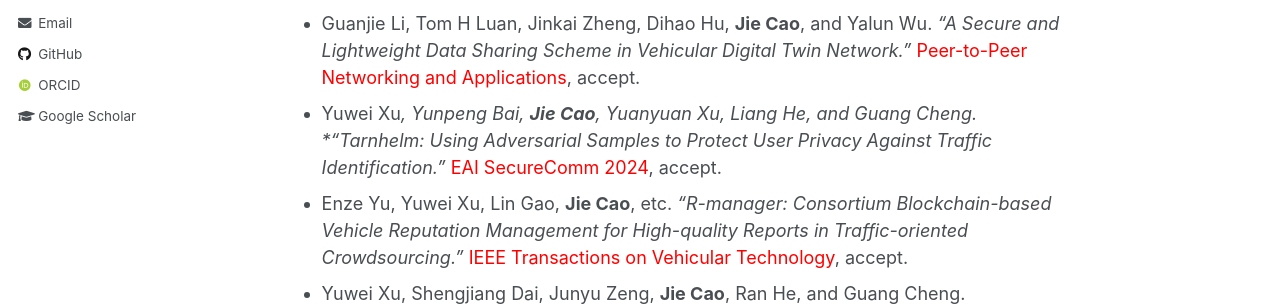
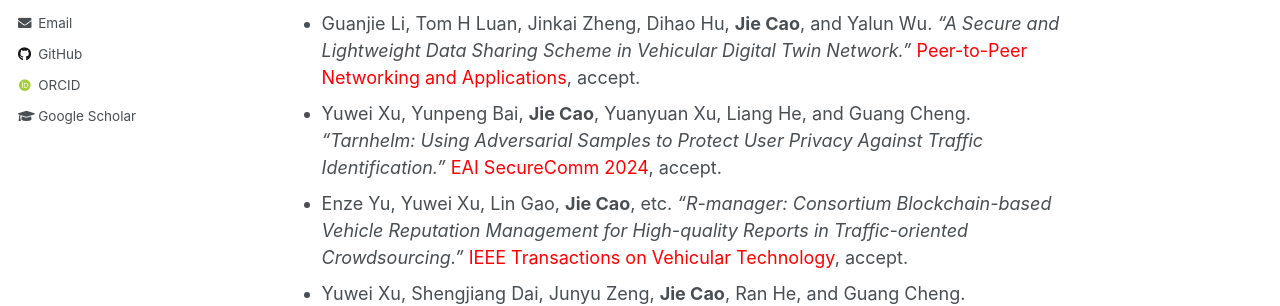
Before and after one commit to JieJayCao/JieJayCao.github.io, a Jekyll site: the page built from _pages/publications.md, in a window 1280 px wide and 900 px high. Shown: the part 343-649 px from the top of the window. Built offline with Jekyll 4.4.1, drawn with Linux system fonts in a browser that asks for light colours; some web fonts are replaced; comment, search, counter and statistics services are not loaded.

Commit message:
Update publications.md

```diff
--- a/_pages/publications.md
+++ b/_pages/publications.md
@@ -9,7 +9,7 @@
 ## 2024
 * **Jie Cao**, Zhengxin Xu, Yunpeng Bai, Yuwei Xu, Qiao Xiang, and Guang Cheng. *"Perturbing Vulnerable Bytes in Packets to Generate Adversarial Samples Resisting DNN-Based Traffic Monitoring."* <span style="color:red;">2024 IEEE International Conference on Trust, Security and Privacy in Computing and Communications (TrustCom)</span>, accept.
 * Guanjie Li, Tom H Luan, Jinkai Zheng, Dihao Hu, **Jie Cao**, and Yalun Wu. *"A Secure and Lightweight Data Sharing Scheme in Vehicular Digital Twin Network."* <span style="color:red;">Peer-to-Peer Networking and Applications</span>, accept.
-* Yuwei	Xu*, Yunpeng	Bai, **Jie Cao**, Yuanyuan	Xu, Liang	He, and Guang	Cheng. *"Tarnhelm: Using Adversarial Samples to Protect User Privacy Against Traffic Identification."* <span style="color:red;">EAI SecureComm 2024</span>, accept.
+* Yuwei	Xu, Yunpeng	Bai, **Jie Cao**, Yuanyuan	Xu, Liang	He, and Guang	Cheng. *"Tarnhelm: Using Adversarial Samples to Protect User Privacy Against Traffic Identification."* <span style="color:red;">EAI SecureComm 2024</span>, accept.
 * Enze Yu, Yuwei Xu, Lin Gao, **Jie Cao**, etc. *"R-manager: Consortium Blockchain-based Vehicle Reputation Management for High-quality Reports in Traffic-oriented Crowdsourcing."* <span style="color:red;">IEEE Transactions on Vehicular Technology</span>, accept.
 * Yuwei Xu, Shengjiang Dai, Junyu Zeng, **Jie Cao**, Ran He, and Guang Cheng. *"DataJudge: Cross-chain Data Consistency Verification Based on Extended Merkle Hash Tree."* <span style="color:red;">ICA3PP 2024</span>, accept.
 * Yuwei Xu, Junyu Zeng, **Jie Cao**, Shengjiang Dai, Qiao Xiang, and Guang Cheng. *"ChainSafari: A General and Efficient Blockchain Verifiable Query Scheme with Real-Time Synchronization."* <span style="color:red;">ICA3PP 2024</span>, accept.
```
